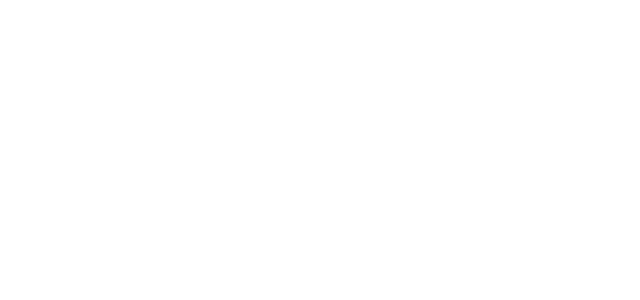
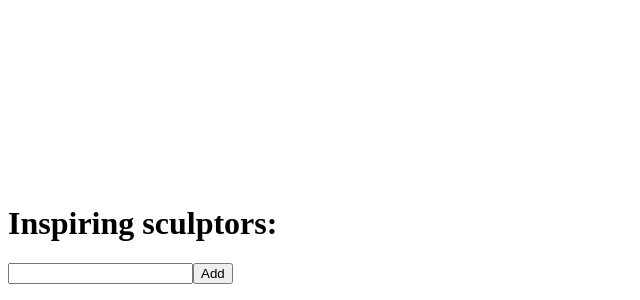
Before and after one commit to Asikni/react_basics, a React (Create React App) app: page / in a window 1280 px wide. Shown: the part 3273-3573 px from the top of the page, without its empty margins (0-640 px from the left). Before the commit the page ends 3464 px from the top, so only its background shows below. Built offline with nearby package versions, Linux system fonts and the light colour scheme.

Commit message:
updated code

```diff
--- a/src/App.jsx
+++ b/src/App.jsx
@@ -9,6 +9,7 @@
 import BucketList from "./artBucketList.jsx";
 import Form from "./form.jsx";
 import MovingDot from "./pointer.jsx";
+import List from "./arraryUse.jsx";
 import { useState } from "react";
 
 const products = [
@@ -67,6 +68,7 @@
       <ul> {listItems}</ul>
       <Form />
       <MovingDot />
+      <List />
     </div>
   );
 }
--- /dev/null
+++ b/src/arraryUse.jsx
@@ -0,0 +1,29 @@
+import { useState } from 'react';
+
+let nextId = 0;
+
+export default function List() {
+  const [name, setName] = useState('');
+  const [artists, setArtists] = useState([]);
+
+  return (
+    <>
+      <h1>Inspiring sculptors:</h1>
+      <input
+        value={name}
+        onChange={e => setName(e.target.value)} //updates the value of name
+      />
+      <button onClick={() => {
+        setArtists([
+          ...artists,
+          { id: nextId++, name: name }
+        ]);
+      }}>Add</button>
+      <ul>
+        {artists.map(artist => (
+          <li key={artist.id}>{artist.name} {artist.id}</li>
+        ))}
+      </ul>
+    </>
+  );
+}
```
Also changed, not shown: src/deleteArray.jsx (added, +41 -0 lines).
